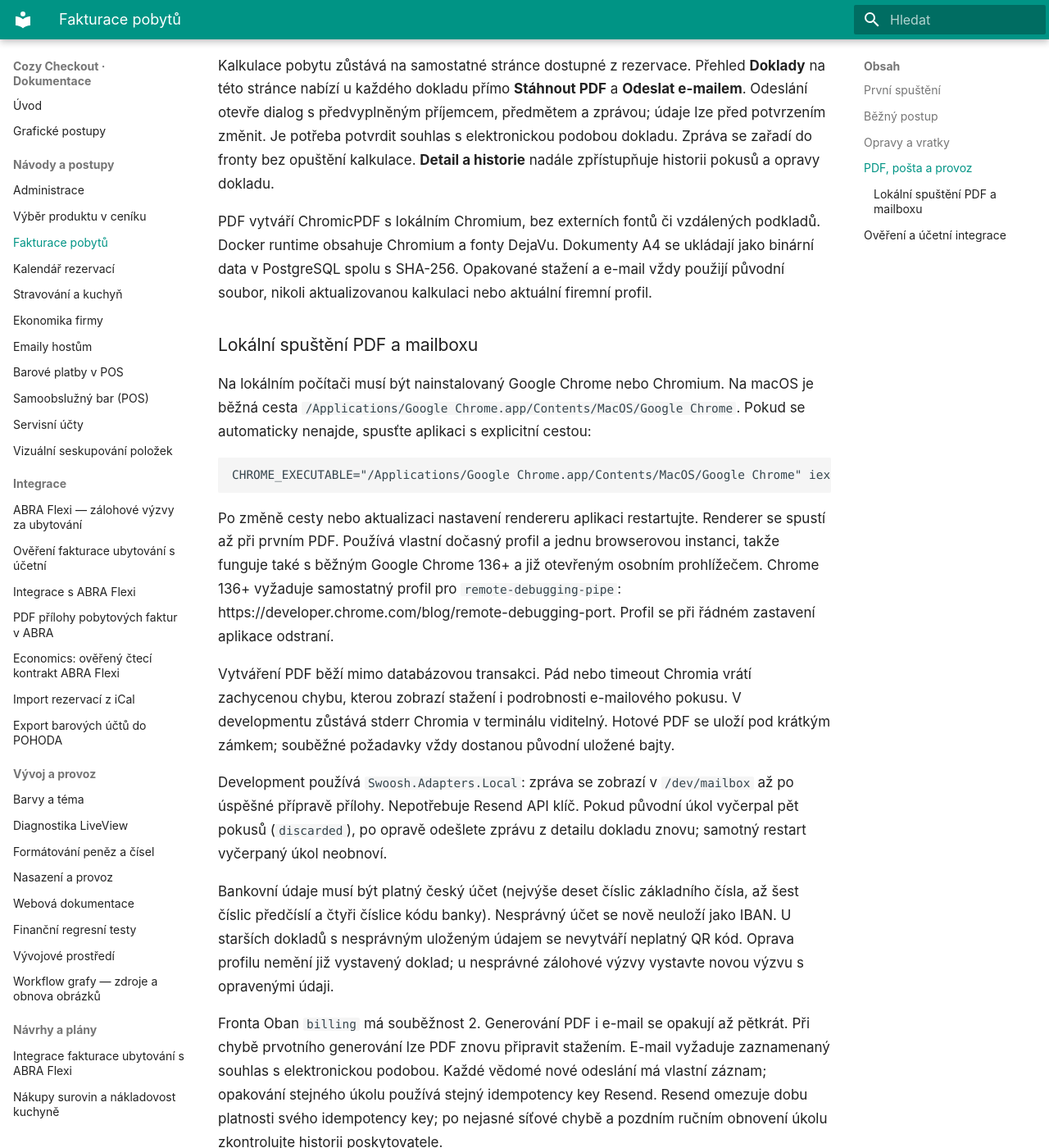
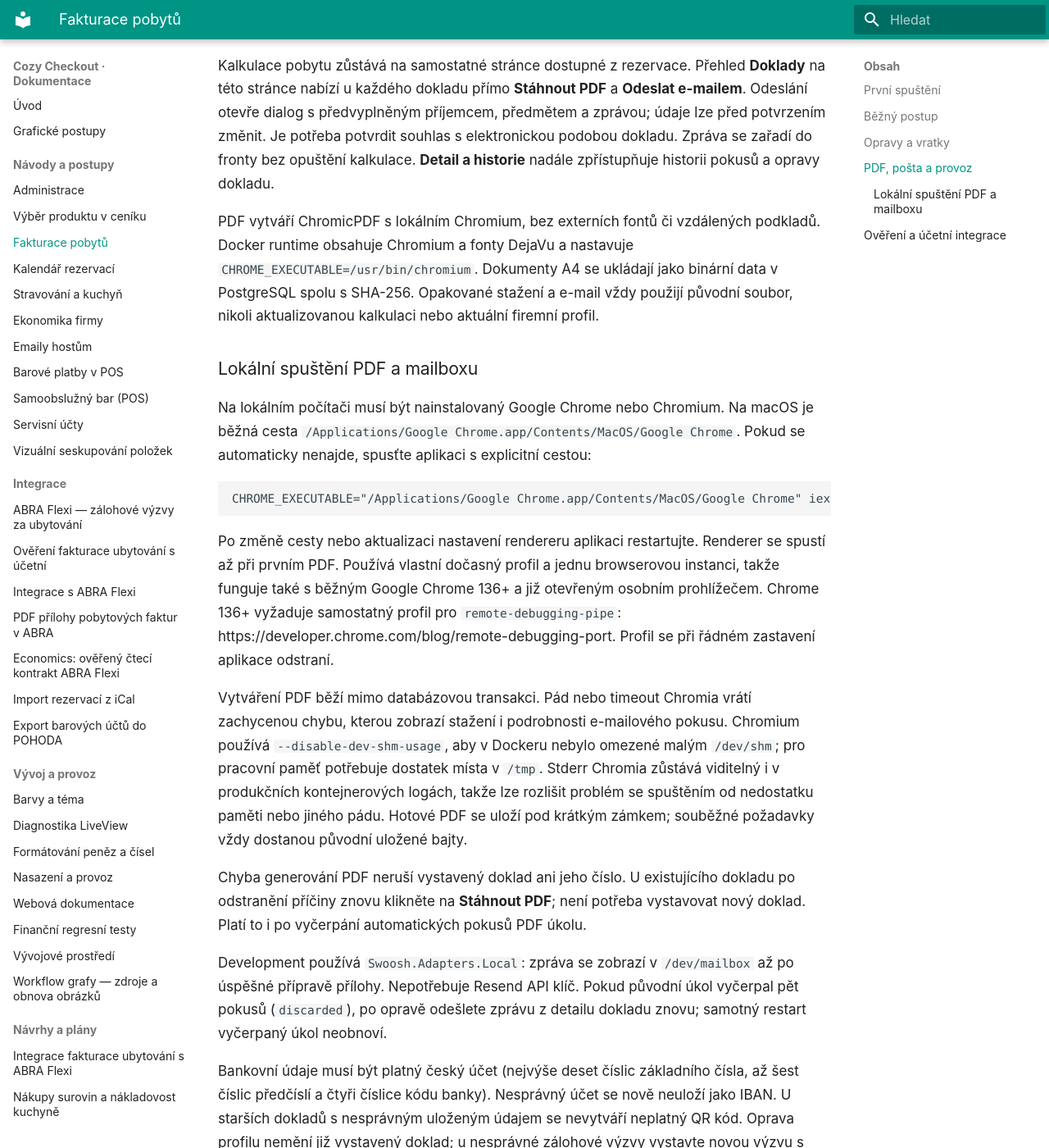
Before and after one commit to michalhorcic/cozy-checkout, an MkDocs documentation site: the page built from docs/features/BILLING.md, in a window 1280 px wide and 1400 px high, scrolled down 3684 px. Shown: the whole window at 82% size. Built offline with MkDocs 1.6.1 and Material for MkDocs 9.7.7, drawn with Linux system fonts in a browser that asks for light colours.

Commit message:
Fix Chromium invoice PDF configuration for Docker

```diff
--- a/docs/features/BILLING.md
+++ b/docs/features/BILLING.md
@@ -143,7 +143,8 @@ opuštění kalkulace. **Detail a historie** nadále zpřístupňuje historii po
 a opravy dokladu.
 
 PDF vytváří ChromicPDF s lokálním Chromium, bez externích fontů či vzdálených
-podkladů. Docker runtime obsahuje Chromium a fonty DejaVu. Dokumenty A4 se ukládají
+podkladů. Docker runtime obsahuje Chromium a fonty DejaVu a nastavuje
+`CHROME_EXECUTABLE=/usr/bin/chromium`. Dokumenty A4 se ukládají
 jako binární data v PostgreSQL spolu s SHA-256. Opakované stažení a e-mail vždy
 použijí původní soubor, nikoli aktualizovanou kalkulaci nebo aktuální firemní profil.
 
@@ -166,8 +167,15 @@ Profil se při řádném zastavení aplikace odstraní.
 
 Vytváření PDF běží mimo databázovou transakci. Pád nebo timeout Chromia vrátí
 zachycenou chybu, kterou zobrazí stažení i podrobnosti e-mailového pokusu.
-V developmentu zůstává stderr Chromia v terminálu viditelný. Hotové PDF se uloží
+Chromium používá `--disable-dev-shm-usage`, aby v Dockeru nebylo omezené malým
+`/dev/shm`; pro pracovní paměť potřebuje dostatek místa v `/tmp`. Stderr Chromia
+zůstává viditelný i v produkčních kontejnerových logách, takže lze rozlišit
+problém se spuštěním od nedostatku paměti nebo jiného pádu. Hotové PDF se uloží
 pod krátkým zámkem; souběžné požadavky vždy dostanou původní uložené bajty.
+
+Chyba generování PDF neruší vystavený doklad ani jeho číslo. U existujícího
+dokladu po odstranění příčiny znovu klikněte na **Stáhnout PDF**; není potřeba
+vystavovat nový doklad. Platí to i po vyčerpání automatických pokusů PDF úkolu.
 
 Development používá `Swoosh.Adapters.Local`: zpráva se zobrazí v `/dev/mailbox`
 až po úspěšné přípravě přílohy. Nepotřebuje Resend API klíč. Pokud původní úkol
```
Also changed, not shown: 4 other files.
